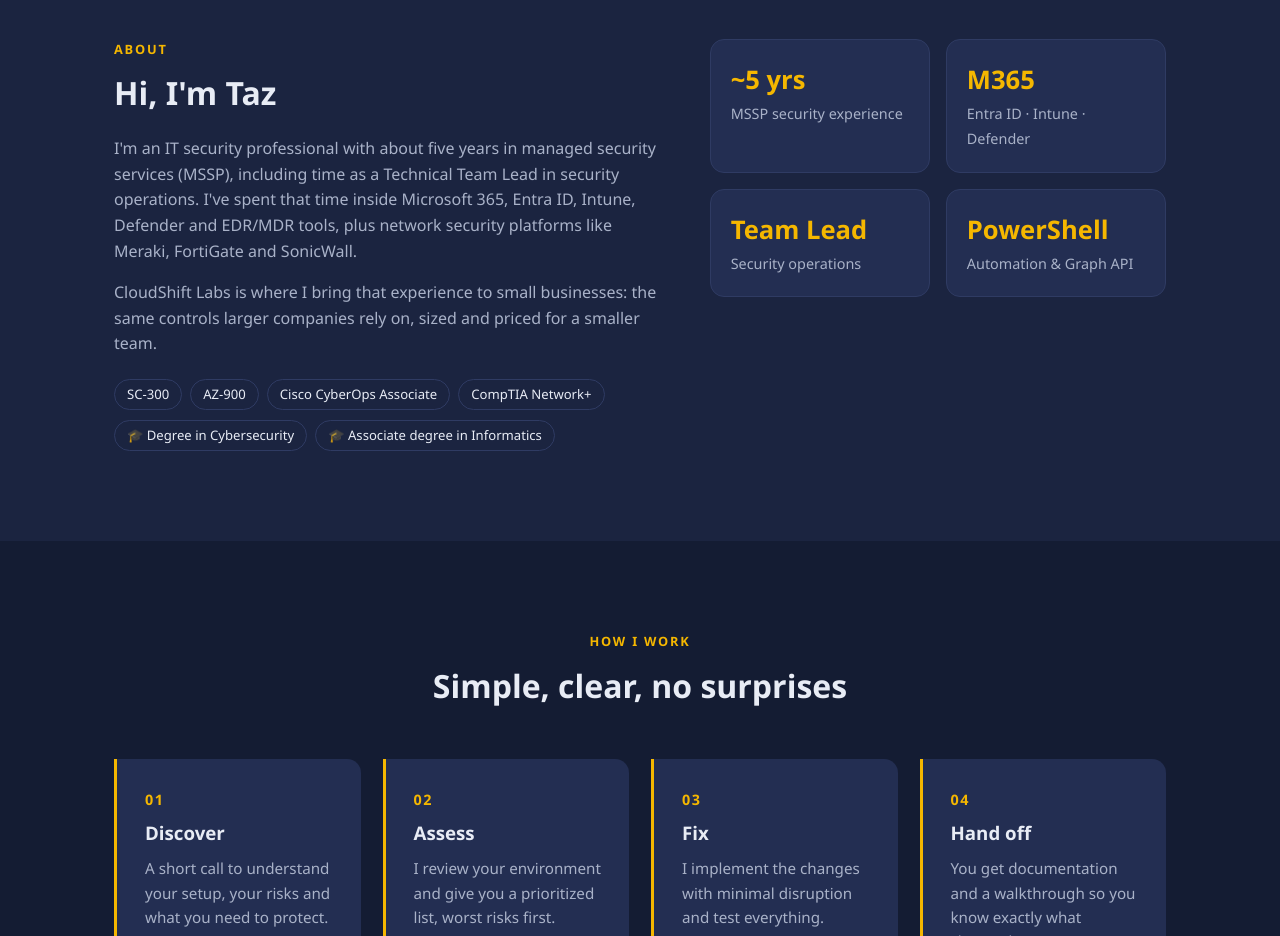
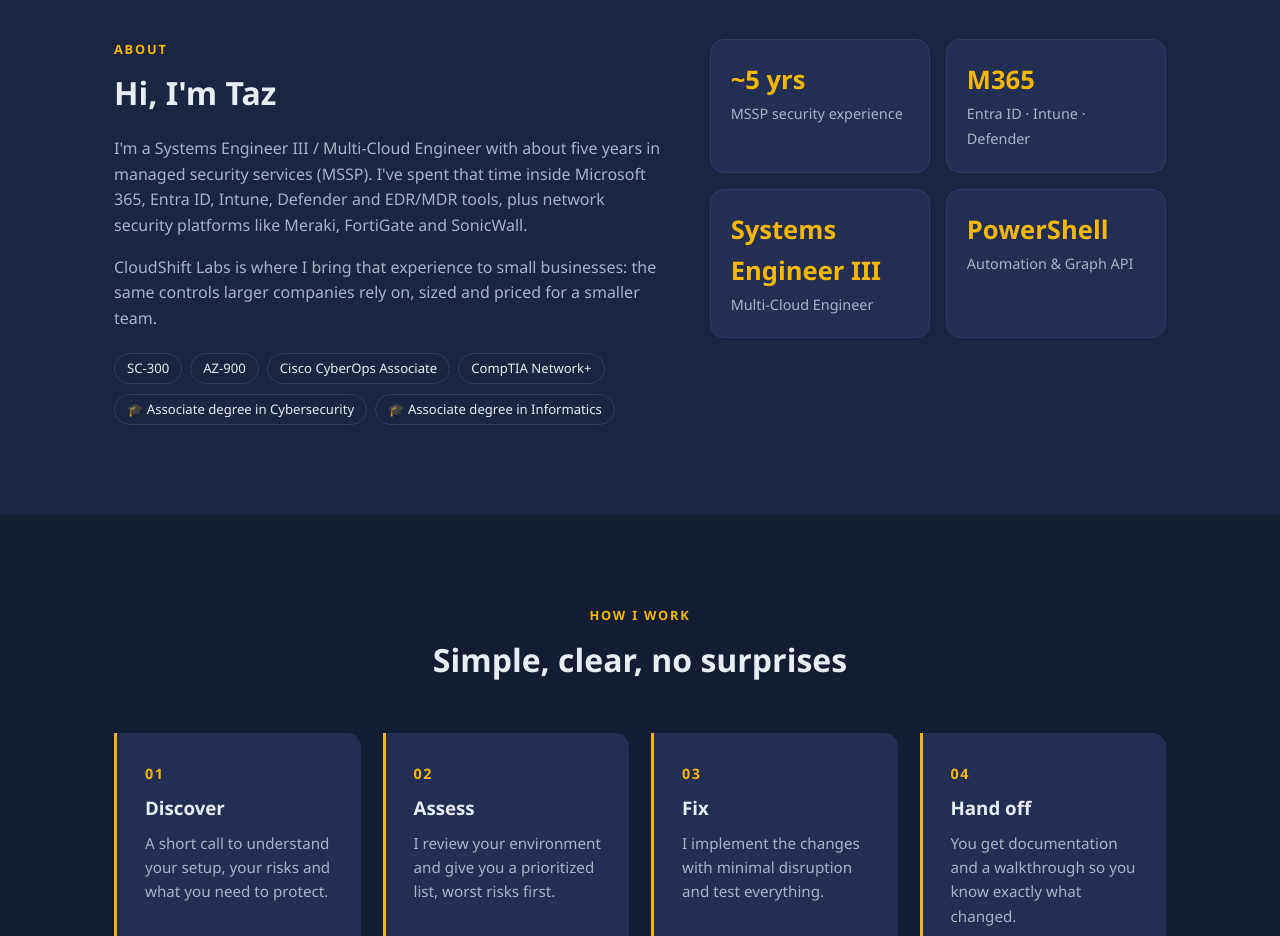
Before and after one commit to myoung313/portfolio-site, a plain HTML site: page site/index.html in a window 1280 px wide. Shown: the part 1720-2656 px from the top of the page. Drawn offline with Linux system fonts and the light colour scheme; no server answers.

Commit message:
Update About section to current role: Systems Engineer III / Multi-Cloud Engineer
Remove the Team Lead mention and fix the Cybersecurity degree badge to read Associate degree.

Co-Authored-By: Claude Opus 5.5 <noreply@anthropic.com>
Claude-Session: https://claude.ai/code/session_016EqmLFmnRbgCtdZmvbtF4f

```diff
--- a/site/index.html
+++ b/site/index.html
@@ -171,19 +171,19 @@
       <div>
         <div class="eyebrow">About</div>
         <h2>Hi, I'm Taz</h2>
-        <p>I'm an IT security professional with about five years in managed security services (MSSP), including time as a Technical Team Lead in security operations. I've spent that time inside Microsoft 365, Entra ID, Intune, Defender and EDR/MDR tools, plus network security platforms like Meraki, FortiGate and SonicWall.</p>
+        <p>I'm a Systems Engineer III / Multi-Cloud Engineer with about five years in managed security services (MSSP). I've spent that time inside Microsoft 365, Entra ID, Intune, Defender and EDR/MDR tools, plus network security platforms like Meraki, FortiGate and SonicWall.</p>
         <p>CloudShift Labs is where I bring that experience to small businesses: the same controls larger companies rely on, sized and priced for a smaller team.</p>
         <div class="certs">
           <span>SC-300</span><span>AZ-900</span><span>Cisco CyberOps Associate</span><span>CompTIA Network+</span>
         </div>
         <div class="certs" style="margin-top:10px">
-          <span>🎓 Degree in Cybersecurity</span><span>🎓 Associate degree in Informatics</span>
+          <span>🎓 Associate degree in Cybersecurity</span><span>🎓 Associate degree in Informatics</span>
         </div>
       </div>
       <div class="stats">
         <div class="stat"><b>~5 yrs</b><span>MSSP security experience</span></div>
         <div class="stat"><b>M365</b><span>Entra ID · Intune · Defender</span></div>
-        <div class="stat"><b>Team Lead</b><span>Security operations</span></div>
+        <div class="stat"><b>Systems Engineer III</b><span>Multi-Cloud Engineer</span></div>
         <div class="stat"><b>PowerShell</b><span>Automation &amp; Graph API</span></div>
       </div>
     </div>
```
